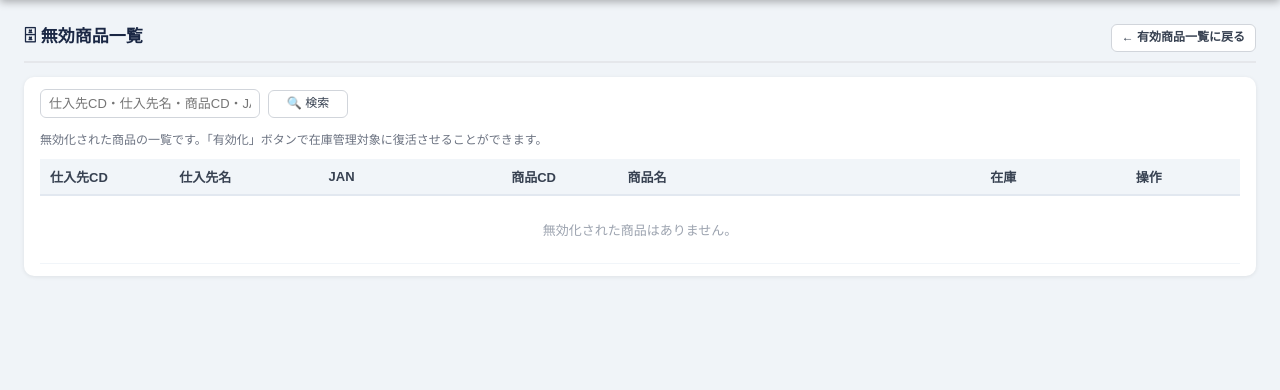
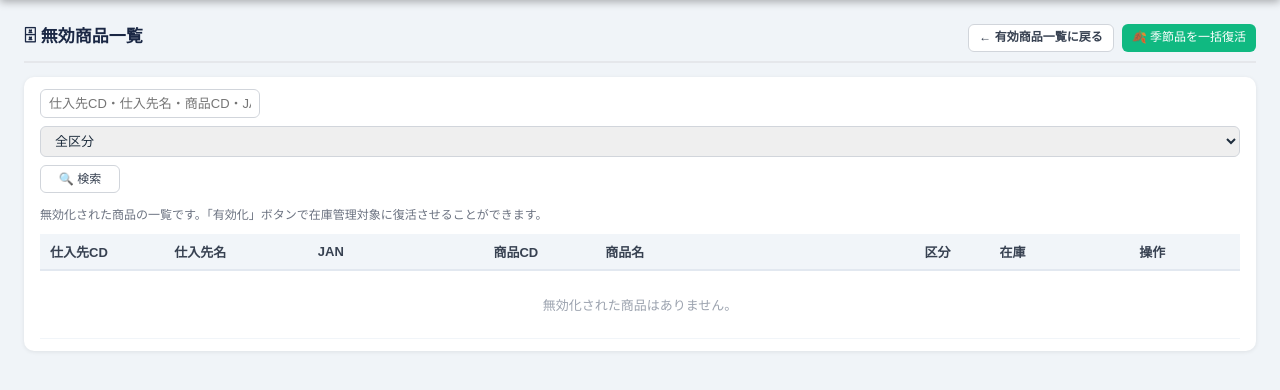
Before and after one commit to r-tanaka3219/my-project, a Flask app: page /products/inactive in a window 1280 px wide. Shown: the part 52-442 px from the top of the page. Run offline with Flask 3, Linux system fonts and the light colour scheme; the visitor is signed in with stand-in values (Sample User, id 1); data that the repository does not hold is empty; some libraries are stand-ins or nearby versions.

Commit message:
feat: 無効商品一覧に季節品一括復活・区分フィルタを追加
- /products/seasonal/restore エンドポイント追加（季節品一括復活）
- 無効商品一覧ヘッダーに「🍂 季節品を一括復活」ボタンを追加
- 無効商品一覧に区分フィルタ（通常品/季節品）を追加
- 区分列（🍂アイコン）を追加

Co-Authored-By: Claude Sonnet 4.6 <noreply@anthropic.com>

```diff
--- a/blueprints/products.py
+++ b/blueprints/products.py
@@ -534,7 +534,8 @@ def product_new():
 @login_required
 def products_inactive():
     db = get_db()
-    q = request.args.get('q','').strip()
+    q     = request.args.get('q', '').strip()
+    ptype = request.args.get('ptype', '').strip()
     products = db.execute("""
         SELECT p.*, COALESCE(SUM(s.quantity),0) AS stock_qty
         FROM products p
@@ -549,7 +550,24 @@ def products_inactive():
                 or q.lower() in (r['product_name'] or '').lower()
                 or q.lower() in (r['supplier_cd'] or '').lower()
                 or q.lower() in (r['supplier_name'] or '').lower()]
-    return render_template('products_inactive.html', products=products, q=q)
+    if ptype:
+        products = [r for r in products if (r['product_type'] or '通常品') == ptype]
+    return render_template('products_inactive.html', products=products, q=q, ptype=ptype)
+
+
+@bp.route('/products/seasonal/restore', methods=['POST'])
+@admin_required
+def products_seasonal_restore():
+    """無効化された季節品を一括復活"""
+    db = get_db()
+    targets = db.execute(
+        "SELECT id, product_name FROM products WHERE is_active=0 AND product_type='季節品'"
+    ).fetchall()
+    for p in targets:
+        db.execute("UPDATE products SET is_active=1 WHERE id=%s", [p['id']])
+    db.commit()
+    flash(f'季節品 {len(targets)} 件を一括復活しました。', 'success')
+    return redirect(url_for('products.products_inactive', ptype='季節品'))
 
 
 @bp.route('/products/<int:pid>/delete', methods=['POST'])
--- a/templates/products_inactive.html
+++ b/templates/products_inactive.html
@@ -1,7 +1,16 @@
 {% extends "base.html" %}
 {% block title %}無効商品一覧{% endblock %}
 {% block content %}
-<div class="page-title"><span>🗄 無効商品一覧</span><div class="page-title-actions"><a href="/products" class="btn btn-outline btn-sm">← 有効商品一覧に戻る</a></div></div>
+<div class="page-title"><span>🗄 無効商品一覧</span>
+  <div class="page-title-actions">
+    <a href="/products" class="btn btn-outline btn-sm">← 有効商品一覧に戻る</a>
+    <form method="post" action="/products/seasonal/restore" style="display:inline"
+          onsubmit="return confirm('無効化されている季節品をすべて復活させます。\nよろしいですか？')">
+      <input type="hidden" name="csrf_token" value="{{ csrf_token() }}">
+      <button type="submit" class="btn btn-sm" style="background:#10b981;color:#fff;border:none">🍂 季節品を一括復活</button>
+    </form>
+  </div>
+</div>
 
 {% with messages = get_flashed_messages(with_categories=true) %}
   {% for cat, msg in messages %}
@@ -10,11 +19,15 @@
 {% endwith %}
 
 <div class="card">
-  <form method="get" action="/products/inactive" class="search-form" style="margin-bottom:12px">
-    <input type="text" name="q" value="{{ q or '' }}" placeholder="仕入先CD・仕入先名・商品CD・JAN・商品名"
-           >
+  <form method="get" action="/products/inactive" class="search-form" style="margin-bottom:12px;flex-wrap:wrap;gap:8px">
+    <input type="text" name="q" value="{{ q or '' }}" placeholder="仕入先CD・仕入先名・商品CD・JAN・商品名">
+    <select name="ptype" style="padding:6px 10px;border:1px solid #d1d5db;border-radius:6px;font-size:13px">
+      <option value="" {% if not ptype %}selected{% endif %}>全区分</option>
+      <option value="通常品" {% if ptype == '通常品' %}selected{% endif %}>通常品</option>
+      <option value="季節品" {% if ptype == '季節品' %}selected{% endif %}>🍂 季節品</option>
+    </select>
     <button type="submit" class="btn btn-outline btn-sm">🔍 検索</button>
-    {% if q %}<a href="/products/inactive" class="btn btn-outline btn-sm">✕ クリア</a>{% endif %}
+    {% if q or ptype %}<a href="/products/inactive" class="btn btn-outline btn-sm">✕ クリア</a>{% endif %}
   </form>
   <div style="font-size:12px;color:#6b7280;margin-bottom:12px">
     無効化された商品の一覧です。「有効化」ボタンで在庫管理対象に復活させることができます。
@@ -22,6 +35,7 @@
   <div class="table-wrap">
 <table><thead><tr>
     <th style="min-width:70px">仕入先CD</th><th style="min-width:90px;max-width:150px">仕入先名</th><th style="min-width:110px">JAN</th><th style="min-width:70px">商品CD</th><th style="min-width:200px">商品名</th>
+    <th class="text-center" style="width:42px;min-width:42px">区分</th>
     <th class="text-center" style="min-width:65px">在庫</th><th class="text-center" style="min-width:110px">操作</th>
   </tr></thead><tbody>
   {% for p in products %}
@@ -31,6 +45,11 @@
     <td style="font-family:monospace;font-size:12px">{{ p.jan }}</td>
     <td style="font-family:monospace;font-size:12px">{{ p.product_cd or '' }}</td>
     <td>{{ p.product_name }}</td>
+    <td class="text-center" style="padding:4px 2px">
+      {% if (p.product_type or '通常品') == '季節品' %}
+        <span class="badge badge-yellow" style="font-size:10px;padding:2px 4px">🍂</span>
+      {% endif %}
+    </td>
     <td class="text-center">{{ p.stock_qty|format_number }}</td>
     <td style="text-align:center;vertical-align:middle">
         <a href="/products/{{ p.id }}/edit" class="btn btn-outline btn-sm">編集</a>
@@ -42,7 +61,7 @@
     </td>
   </tr>
   {% else %}
-  <tr><td colspan="7" style="text-align:center;color:#9ca3af;padding:24px">
+  <tr><td colspan="8" style="text-align:center;color:#9ca3af;padding:24px">
     無効化された商品はありません。
   </td></tr>
   {% endfor %}
```
